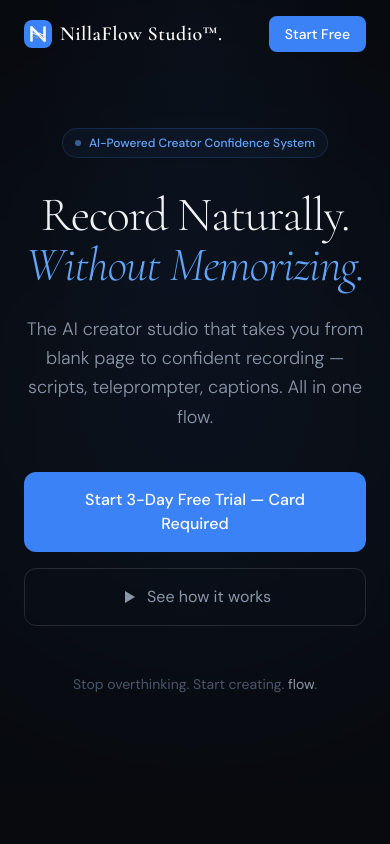
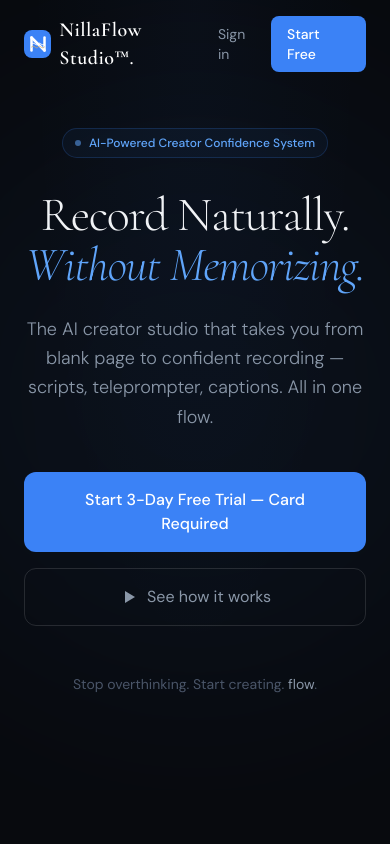
Before and after one commit to nillad70-oss/creatorflow-studio, a Next.js app: page / in a window 390 px wide. Shown: the top 844 px of the page. Built offline with nearby package versions, Linux system fonts and the light colour scheme; no server answers.

Commit message:
Add teleprompter button to captions and fix Sign In visibility on mobile

```diff
--- a/pages/captions.js
+++ b/pages/captions.js
@@ -150,6 +150,12 @@
                       <button onClick={saveCaption} className={`px-4 py-2 rounded-lg text-xs transition-all ${saved ? 'bg-success/20 text-success' : 'btn-ghost'}`}>
                         {saved ? '✓ Saved!' : '✦ Save'}
                       </button>
+                      <a href="/teleprompter" className="px-4 py-2 rounded-lg text-xs btn-electric whitespace-nowrap">
+                        ▶ Teleprompter
+                      </a>
+                      <a href="/teleprompter" className="px-4 py-2 rounded-lg text-xs btn-electric whitespace-nowrap">
+                        ▶ Teleprompter
+                      </a>
                   </div>
                   <div className="glass rounded-2xl p-6">
                     <p className="text-primary text-sm leading-relaxed whitespace-pre-line">{captions}</p>
--- a/pages/index.js
+++ b/pages/index.js
@@ -146,7 +146,7 @@
 
             {/* CTA */}
             <div className="flex items-center gap-3">
-              <Link href="/login" className="text-secondary text-sm hover:text-primary transition-colors hidden md:block">
+              <Link href="/login" className="text-secondary text-sm hover:text-primary transition-colors">
                 Sign in
               </Link>
               <Link href="/signup" className="btn-electric px-4 py-2 rounded-lg text-sm font-medium">
```
